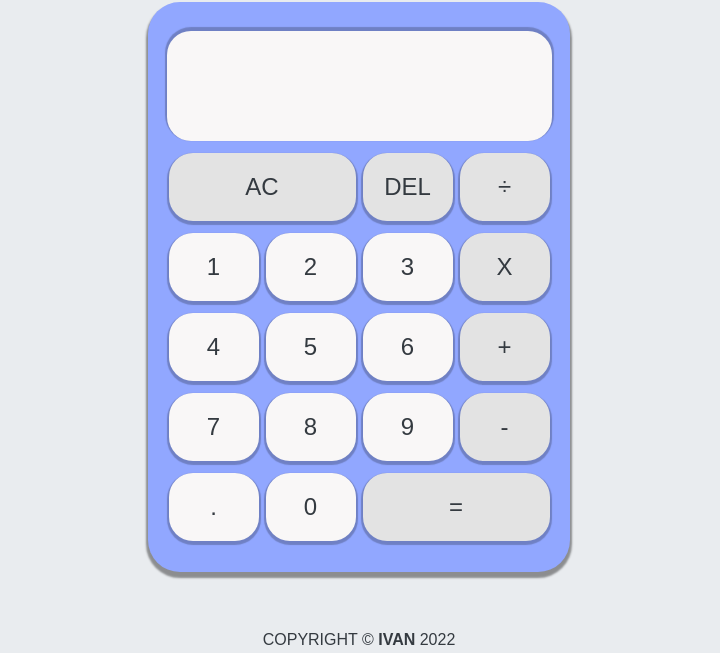
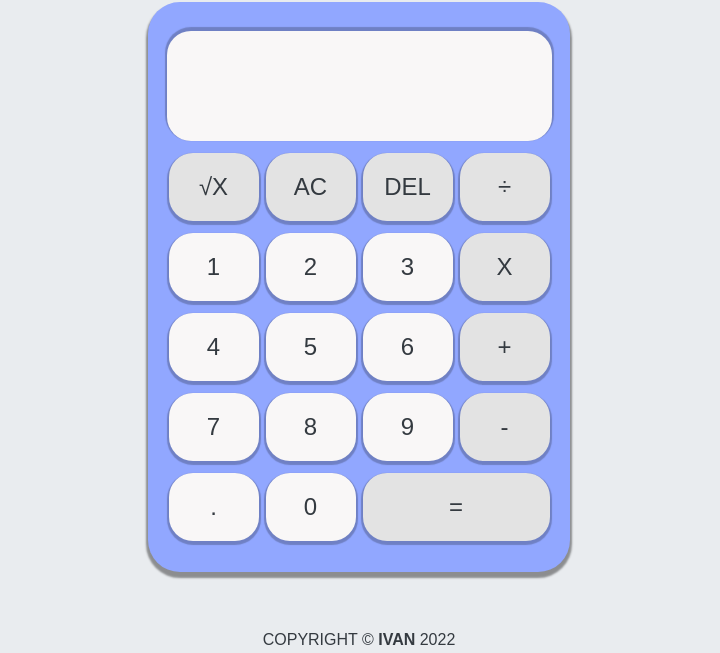
Before and after one commit to aerahrah/Calculator, a plain HTML site: page index.html in a window 1280 px wide. Shown: the part 147-800 px from the top of the page, without its empty margins (281-1001 px from the left). Drawn offline with Linux system fonts and the light colour scheme; a web font is replaced by a local one.

Commit message:
Added Square Root in html and js without function
Still need to work on the logic of the square root

```diff
--- a/index.html
+++ b/index.html
@@ -24,7 +24,8 @@
             <table class="digits">
                 <thead class="operators">
                     <tr class="digit-row">
-                        <td colspan="2"><div class="reset utility">ac</div></td>
+                        <td><div class="squareroot utility">√x</div></td>
+                        <td><div class="reset utility">ac</div></td>
                         <td><div class="delete utility">del</div></td>
                         <td><div class="operator">÷</div></td>
                     </tr>
--- a/script.js
+++ b/script.js
@@ -13,6 +13,7 @@ const answerDisplay = document.querySelector(".calculated-answer");
 const del = document.querySelector(".delete");
 const clear = document.querySelector(".reset");
 const dot = document.querySelector(".dot");
+const sqrt = document.querySelector(".squareroot");
 
 del.addEventListener("click", () =>{
     displayText.pop();
```
